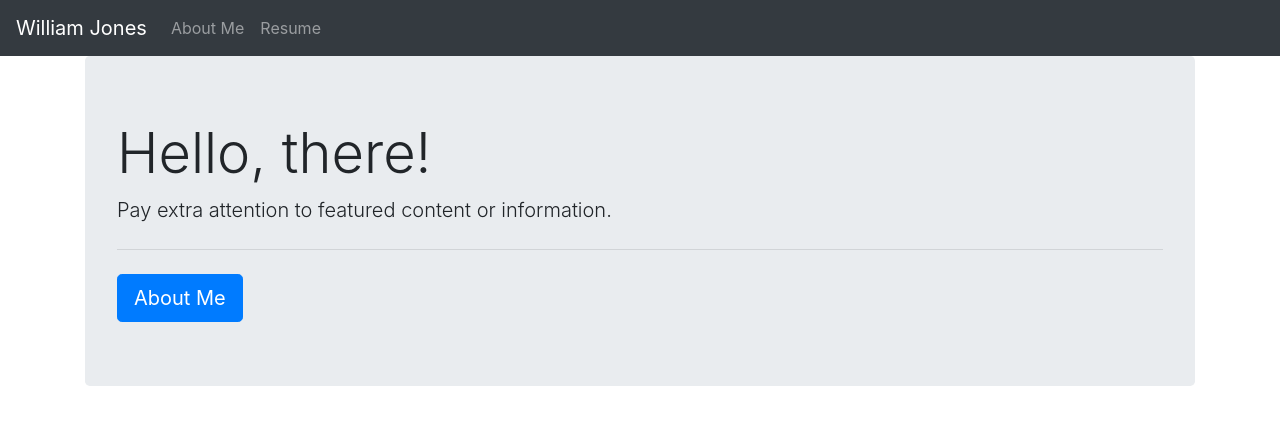
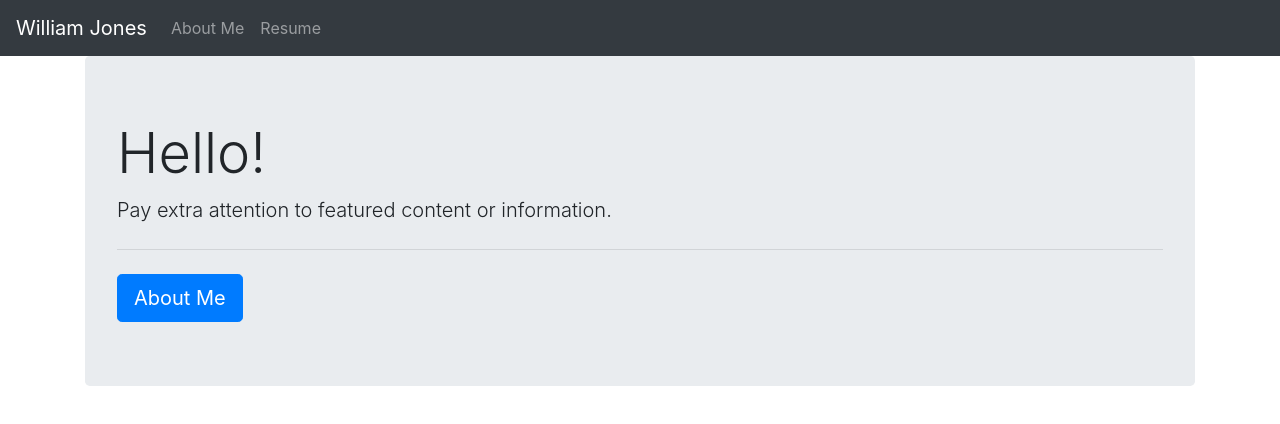
Before and after one commit to raybes/intro-to-node, a plain HTML site: page index.html in a window 1280 px wide. Drawn offline with nearby package versions, Linux system fonts and the light colour scheme.

Commit message:
Tweak index.html

```diff
--- a/index.html
+++ b/index.html
@@ -31,7 +31,7 @@
 </nav>
 <div class="container">
 <div class="jumbotron">
-      <h1 class="display-4">Hello, there!</h1>
+      <h1 class="display-4">Hello!</h1>
       <p class="lead">Pay extra attention to featured content or information.</p>
       <hr class="my-4">
 
```
